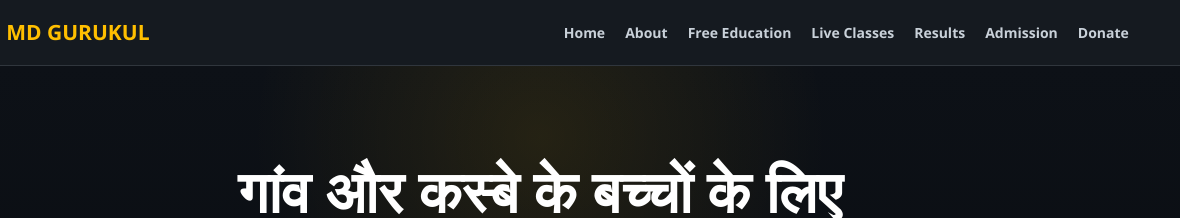
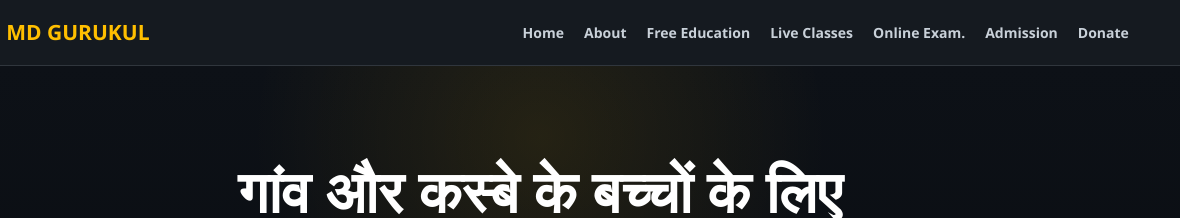
Before and after one commit to haripushpbht/mdgurukul, a plain HTML site: page index.html in a window 1280 px wide. Shown: the top 218 px of the page, 100-1280 px from the left. Drawn offline with Linux system fonts and the light colour scheme.

Commit message:
Update index.html

```diff
--- a/index.html
+++ b/index.html
@@ -808,7 +808,7 @@ onclick="toggleMenu()">
 
 <a href="live-classes.html">Live Classes</a>
 
-<a href="results.html">Results</a>
+<a href="results.html">Online Exam.</a>
 
 <a href="Admission.html">Admission</a>
 
```
